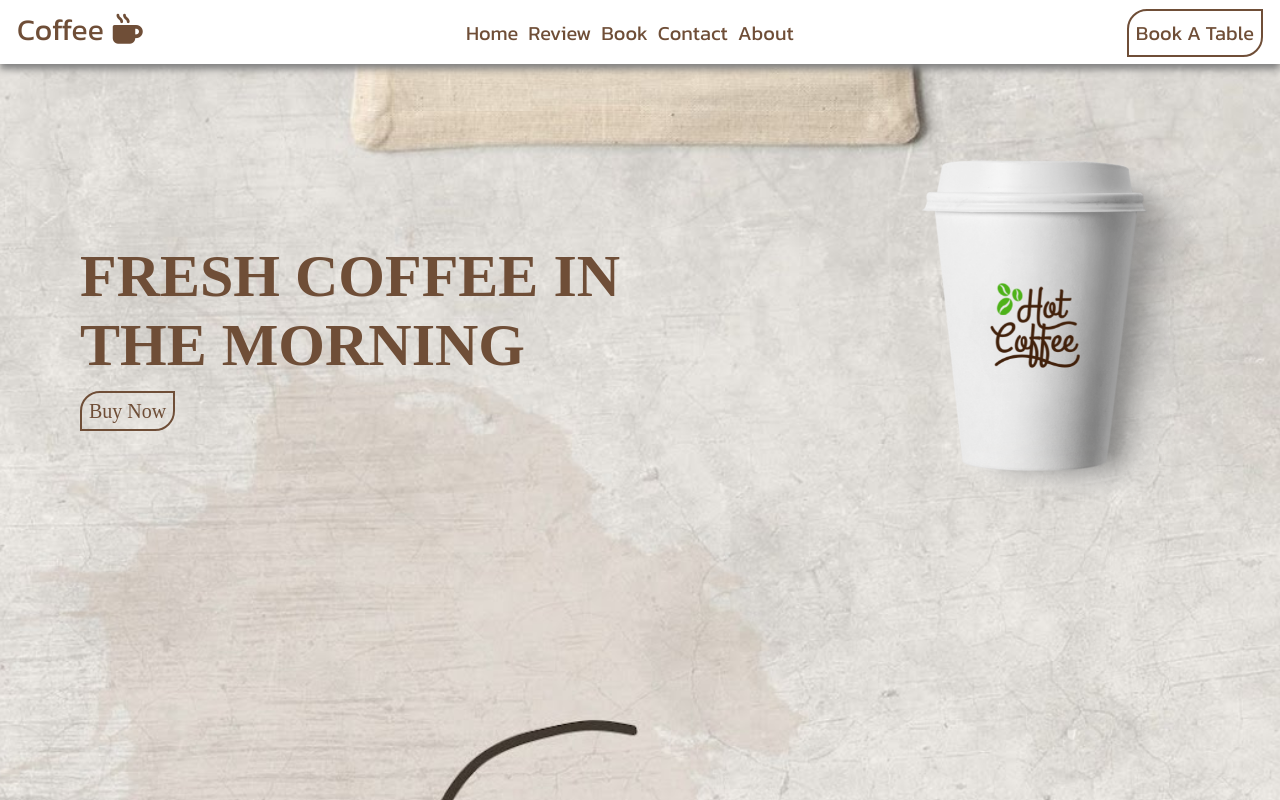
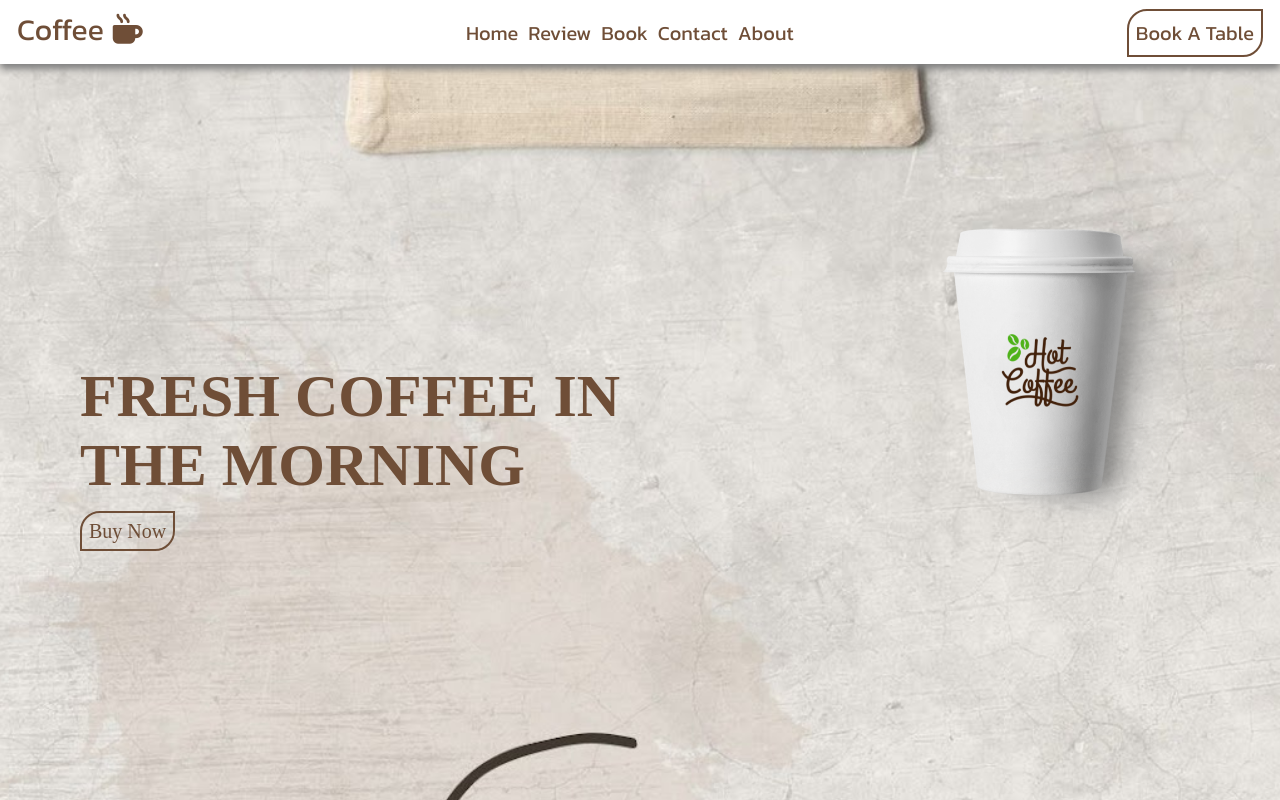
Before and after one commit to artichaudhary0/Coffee, a plain HTML site: page index.html in a window 1280 px wide. Shown: the top 800 px of the page. Drawn offline with Linux system fonts and the light colour scheme.

```diff
--- a/Assets/Css/style.css
+++ b/Assets/Css/style.css
@@ -129,6 +129,7 @@ header nav ul li a {
     background-position: center center;
     background-size: cover;
     background-repeat: no-repeat;
+    padding-top: 300px
 }
 
 .home-content h4 {
@@ -138,12 +139,12 @@ header nav ul li a {
 }
 
 .home-image img {
-    height: 350px;
+    height: 300px;
     animation-name: imgcupanimate;
     animation-duration: 2s;
     animation-iteration-count: infinite;
     animation-direction: alternate;
-    margin-top: 150px;
+    /* margin-top: 150px; */
 }
 
 @keyframes imgcupanimate{
--- a/index.html
+++ b/index.html
@@ -5,6 +5,7 @@
     <meta charset="UTF-8">
     <meta name="viewport" content="width=device-width, initial-scale=1.0">
     <title>HOME</title>
+    <link rel="icon" href="Assets/image/coffee-beans.png">
     <link rel="stylesheet" href="Assets/Css/style.css">
     <link rel="stylesheet" href="https://cdnjs.cloudflare.com/ajax/libs/font-awesome/6.4.2/css/all.min.css"
         integrity="sha512-z3gLpd7yknf1YoNbCzqRKc4qyor8gaKU1qmn+CShxbuBusANI9QpRohGBreCFkKxLhei6S9CQXFEbbKuqLg0DA=="
```
Also changed, not shown: Assets/image/coffee-beans.png (added).
